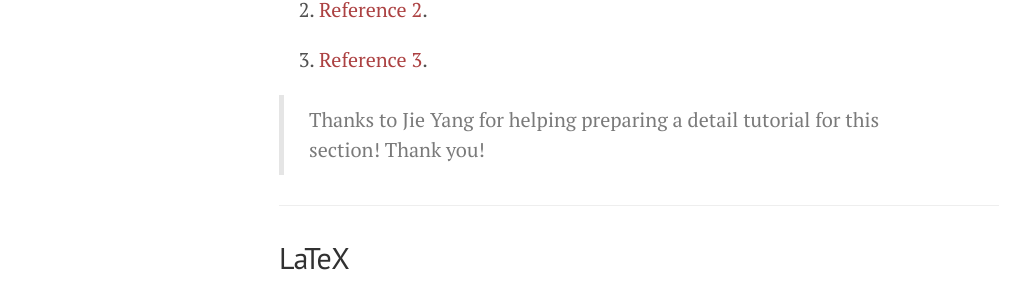
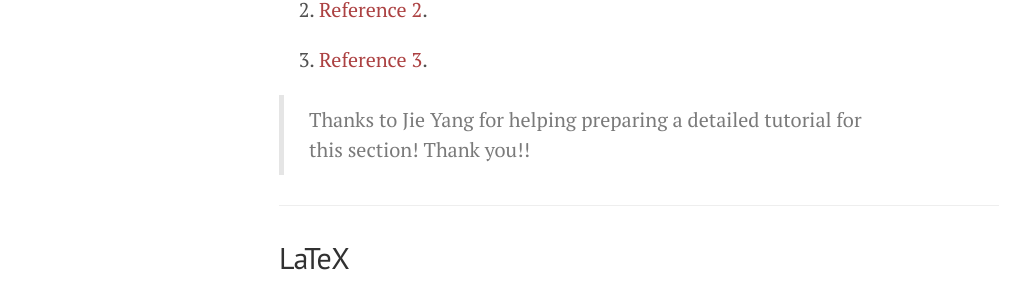
Before and after one commit to yinsenm/yinsenm.github.io, a Jekyll site: the page built from _posts/2016-8-18-Orientation_Lab.md, in a window 1280 px wide and 900 px high, scrolled down 10956 px. Shown: the part 154-448 px from the top of the window, without its empty margins (1-1026 px from the left). Built offline with Jekyll 4.4.1, drawn with Linux system fonts in a browser that asks for light colours; a script that is not in the unit is left out; comment, search, counter and statistics services are not loaded; some of the changed text lies outside the part shown.

Commit message:
Tutorial 8

```diff
--- a/_posts/2016-8-18-Orientation_Lab.md
+++ b/_posts/2016-8-18-Orientation_Lab.md
@@ -313,7 +313,7 @@ In case you need administrator permission to access or change a file or director
 
 
 
-> Thanks to Jie Yang for helping preparing a detail tutorial for this section! Thank you!
+> Thanks to Jie Yang for helping preparing a detailed tutorial for this section! Thank you!!
 
 
 
```
Also changed, not shown: other parts of _posts/2016-8-18-Orientation_Lab.md (+1 -1 lines).
